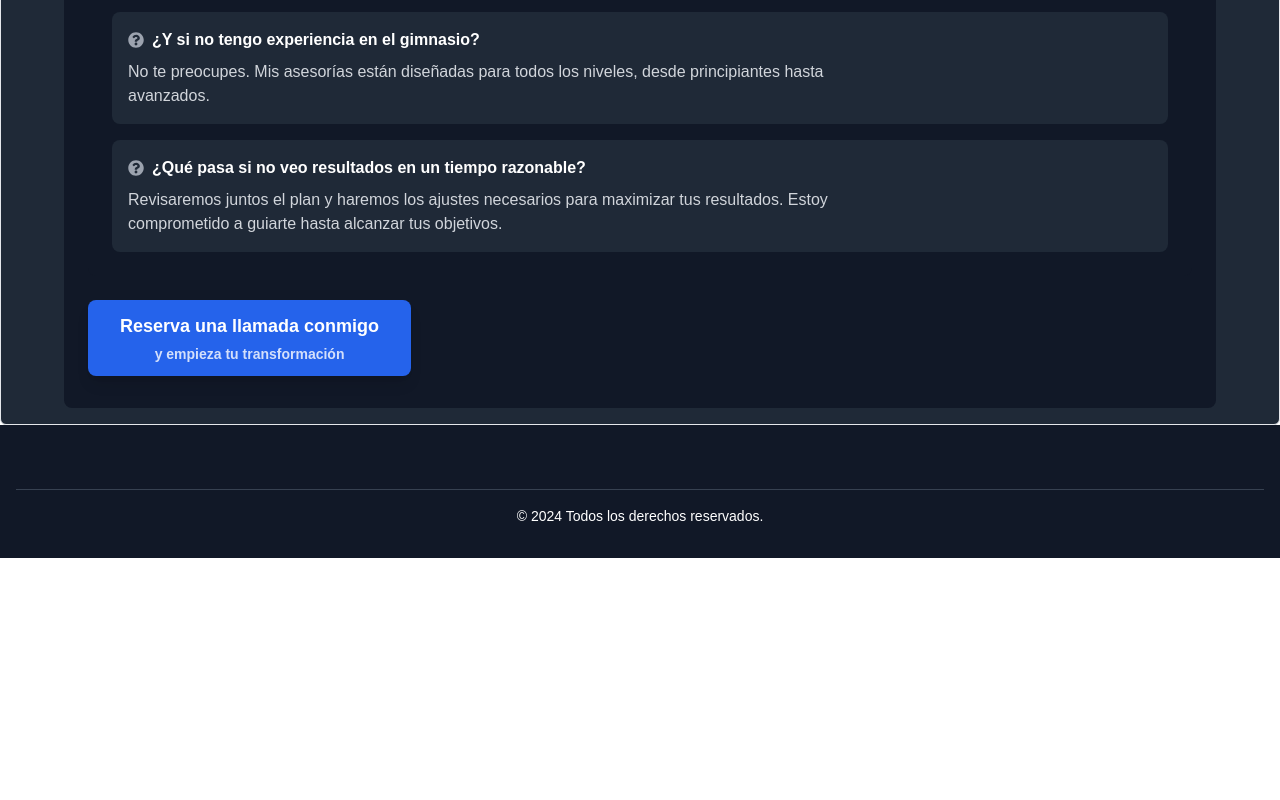
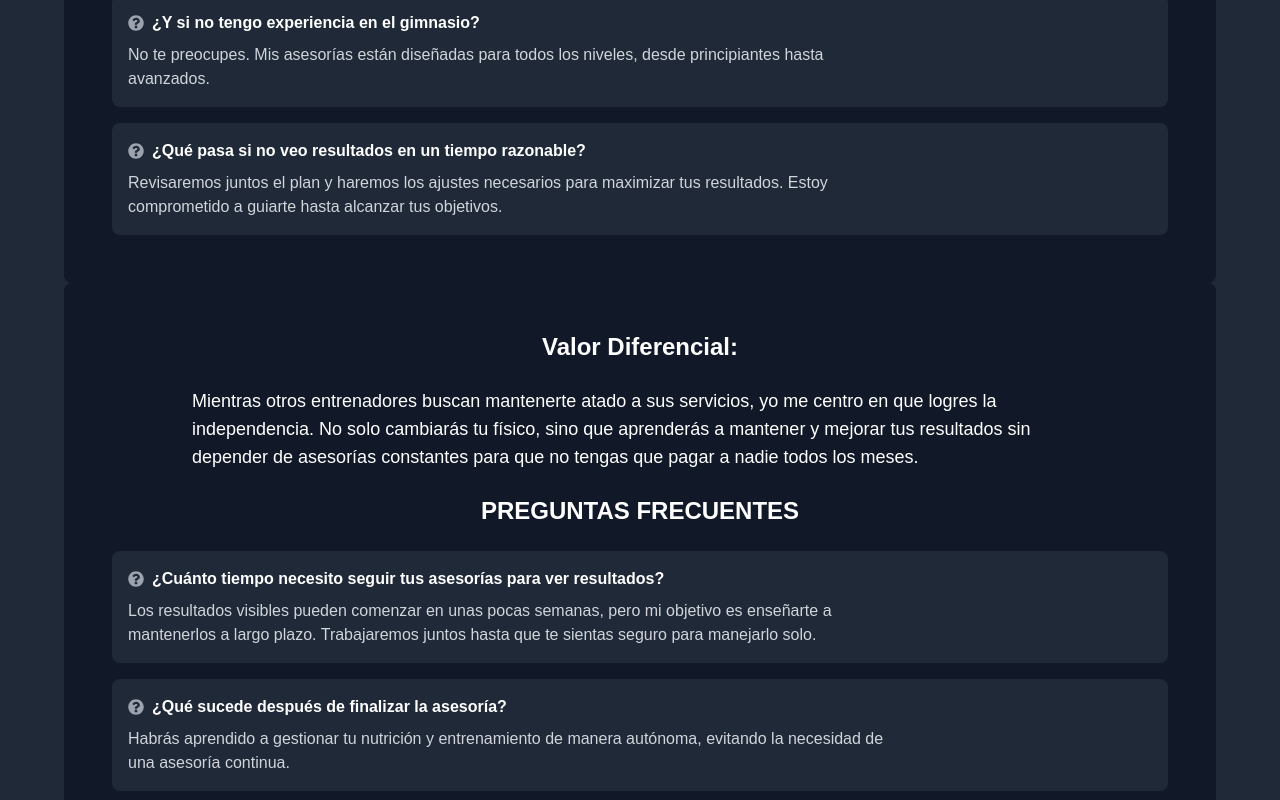
Before and after one commit to Maticaba99/catroux-fit, a Next.js app: page / in a window 1280 px wide. Shown: the part 5866-6666 px from the top of the page. Before the commit the page ends 6424 px from the top, so only its background shows below. Built offline with nearby package versions, Linux system fonts and the light colour scheme.

Commit message:
aaaaaaaa

```diff
--- /dev/null
+++ b/src/app/components/boton.tsx
@@ -0,0 +1,14 @@
+function Hero() {
+  return (
+    <div>
+      <button className="-translate-y-2 mt-8 bg-blue-600 text-white font-semibold py-3 px-8 rounded-lg shadow-lg transform transition-all duration-300 hover:bg-blue-700 hover:scale-105 hover:shadow-xl focus:outline-none focus:ring-4 focus:ring-blue-300 flex flex-col items-center">
+        <span className="text-lg">Reserva una llamada conmigo</span>
+        <span className="text-sm mt-1 opacity-80">
+          y empieza tu transformación
+        </span>
+      </button>
+    </div>
+  );
+}
+
+export default Hero;
--- a/src/app/components/objesiones.tsx
+++ b/src/app/components/objesiones.tsx
@@ -2,7 +2,7 @@
 
 const Faq = () => {
   return (
-    <div className="bg-gray-800 rounded-md h-auto p-4 border">
+    <div className="bg-gray-800 ">
       <div className="bg-gray-900 text-white p-6 rounded-lg max-w-6xl mx-auto">
         {" "}
         {/* Cambiado de <objesiones> a <div> */}
@@ -165,12 +165,6 @@
             </div>
           </div>
         </div>
-        <button className="-translate-y-2 mt-8 bg-blue-600 text-white font-semibold py-3 px-8 rounded-lg shadow-lg transform transition-all duration-300 hover:bg-blue-700 hover:scale-105 hover:shadow-xl focus:outline-none focus:ring-4 focus:ring-blue-300 flex flex-col items-center">
-          <span className="text-lg">Reserva una llamada conmigo</span>
-          <span className="text-sm mt-1 opacity-80">
-            y empieza tu transformación
-          </span>
-        </button>
       </div>
     </div>
   );
--- a/src/app/page.tsx
+++ b/src/app/page.tsx
@@ -6,6 +6,7 @@
 import Logros from "./components/logros";
 import Testimonios from "./components/testimonios";
 import Objesiones from "./components/objesiones";
+import Boton from "./components/objesiones";
 
 export default function Home() {
   return (
@@ -25,7 +26,7 @@
       <Testimonios />
       <hr className="my-0 border-t-4 border-blue-900" />
       <Objesiones />
-
+      <Boton />
       <Footer />
     </div>
   );
```
